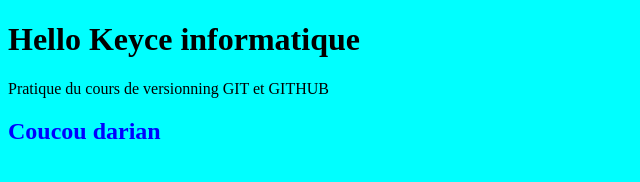
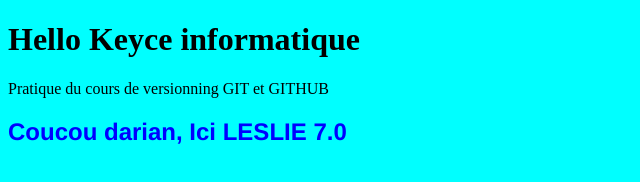
Before and after one commit to tks-teks/Projet-Git, a plain HTML site: page index.html in a window 1280 px wide. Shown: the whole page, without its empty margins (0-640 px from the left). Drawn offline with Linux system fonts and the light colour scheme.

Commit message:
Deuxieme Modification bro

```diff
--- a/index.html
+++ b/index.html
@@ -9,6 +9,7 @@
 <body>
     <h1>Hello Keyce informatique</h1>
     <p>Pratique du cours de versionning GIT et GITHUB</p>
-    <h2>Coucou darian</h2>
+    <h2>Coucou darian, Ici LESLIE 7.0 </h2>
+
 </body>
 </html>
--- a/style.css
+++ b/style.css
@@ -4,4 +4,5 @@ body{
 
 h2{
     color: blue;
+    font-family: 'Franklin Gothic Medium', 'Arial Narrow', Arial, sans-serif;
 }
```
